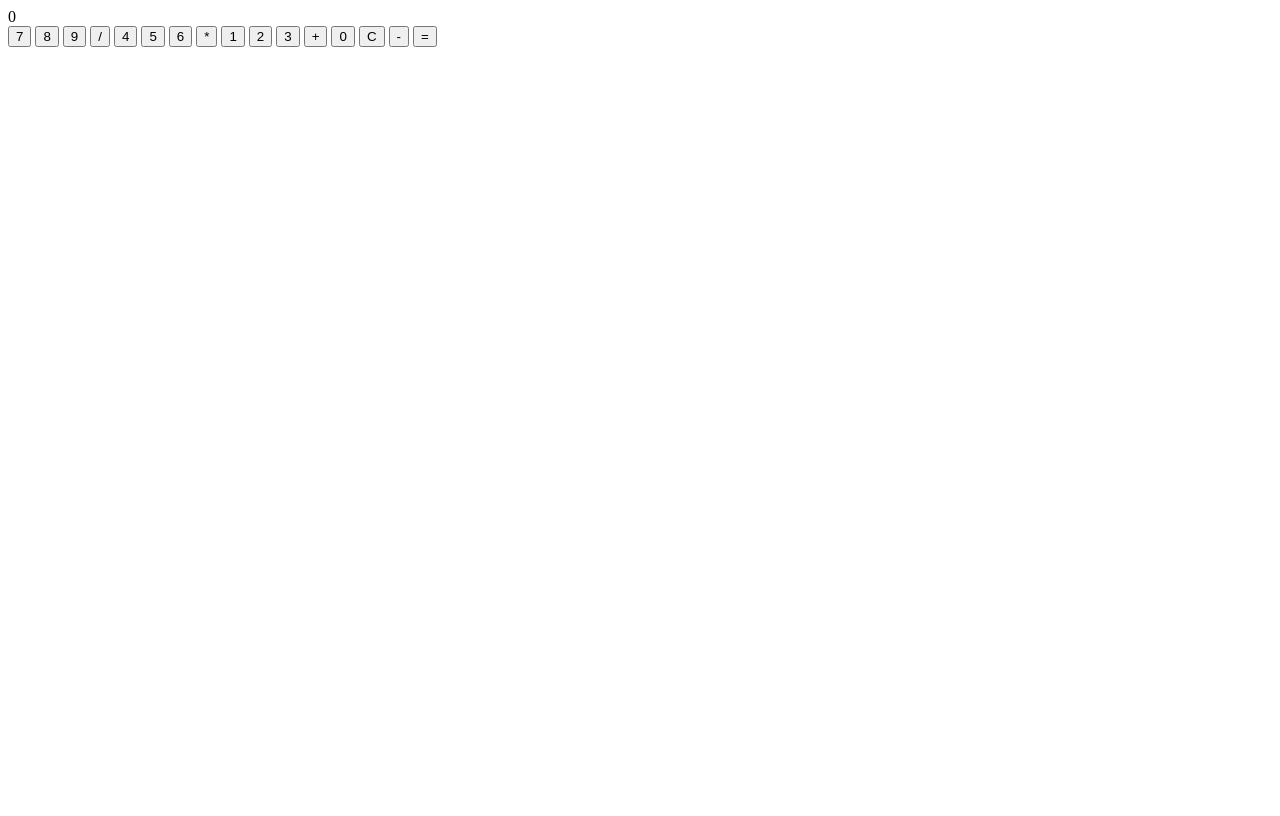
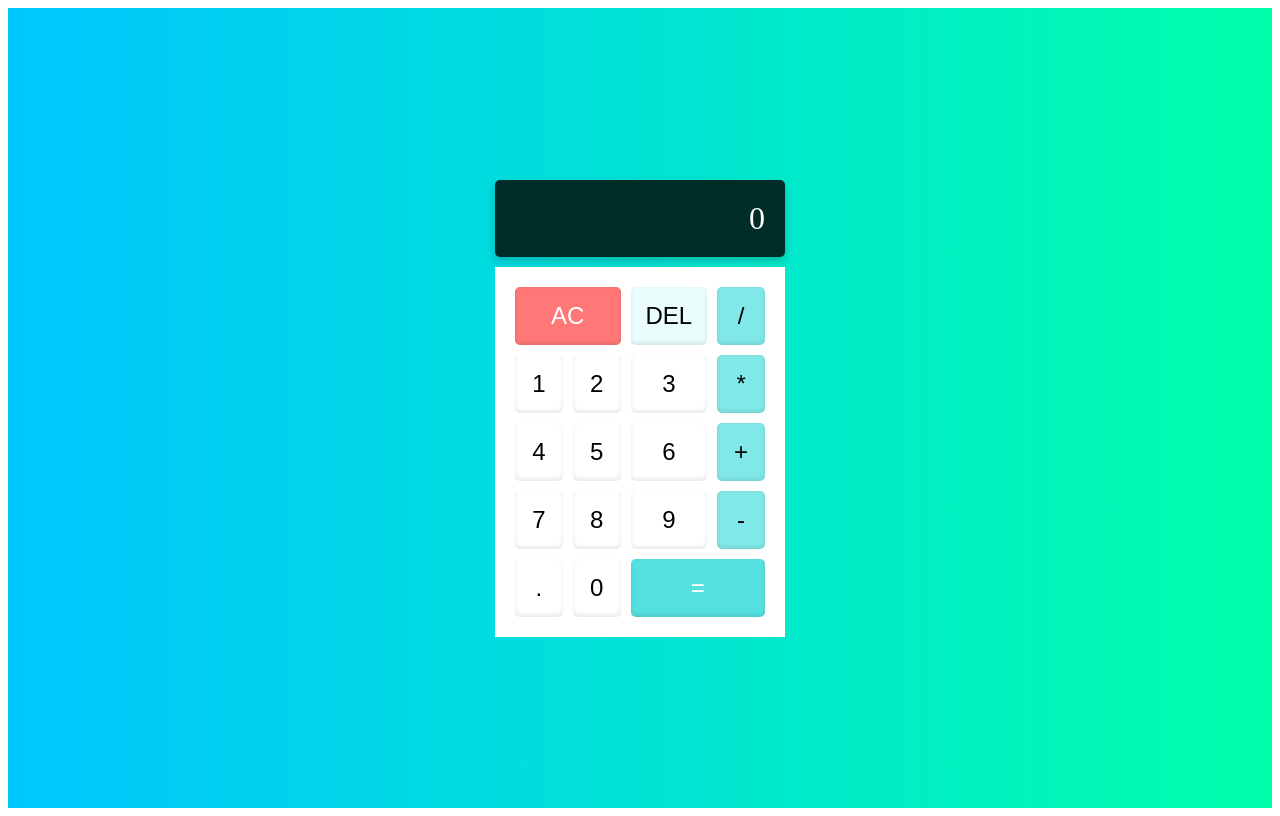
Before and after one commit to EdgarFull-Stack/final-work-calculator, a plain HTML site: page index.html in a window 1280 px wide. Drawn offline with nearby package versions, Linux system fonts and the light colour scheme; files that its build step writes are made by us from their sources.

Commit message:
HTML configure by provided layout, scss file code

```diff
--- a/index.html
+++ b/index.html
@@ -11,24 +11,23 @@
     <div class="calculator">
       <div class="display" id="display">0</div>
       <div class="buttons">
+        <button class="btn" id="clear">AC</button>
+        <button class="btn" id="delete">DEL</button>
+        <button class="btn operator">/</button>
+        <button class="btn number">1</button>
+        <button class="btn number">2</button>
+        <button class="btn number">3</button>
+        <button class="btn operator">*</button>
+        <button class="btn number">4</button>
+        <button class="btn number">5</button>
+        <button class="btn number">6</button>
+        <button class="btn operator">+</button>
         <button class="btn number">7</button>
         <button class="btn number">8</button>
         <button class="btn number">9</button>
-        <button class="btn operator">/</button>
-
-        <button class="btn number">4</button>
-        <button class="btn number">5</button>
-        <button class="btn number">6</button>
-        <button class="btn operator">*</button>
-
-        <button class="btn number">1</button>
-        <button class="btn number">2</button>
-        <button class="btn number">3</button>
-        <button class="btn operator">+</button>
-
+        <button class="btn operator">-</button>
+        <button class="btn number">.</button>
         <button class="btn number">0</button>
-        <button class="btn" id="clear">C</button>
-        <button class="btn operator">-</button>
         <button class="btn" id="equals">=</button>
       </div>
     </div>
--- a/style.scss
+++ b/style.scss
@@ -0,0 +1,84 @@
+$gradient-bg: linear-gradient(to right, #00c6ff, #00ffab);
+$display-bg: #002d27;
+$button-bg: #eafdfd;
+$button-text-color: #000;
+$operator-bg: #80e8e8;
+$special-bg: #f77;
+$display-text-color: #fff;
+$font-size-display: 2rem;
+$font-size-buttons: 1.5rem;
+$border-radius: 5px;
+$gap: 10px;
+
+.calculator {
+  display: flex;
+  flex-direction: column;
+  align-items: center;
+  justify-content: center;
+  background: $gradient-bg;
+  height: 100vh;
+  box-sizing: border-box;
+
+  .display {
+    background: $display-bg;
+    color: $display-text-color;
+    font-size: $font-size-display;
+    text-align: right;
+    padding: 20px;
+    width: 100%;
+    max-width: 250px;
+    border-radius: $border-radius;
+    margin-bottom: $gap;
+    box-shadow: 0 4px 8px rgba(0, 0, 0, 0.2);
+  }
+
+  .buttons {
+    display: grid;
+    grid-template-columns: repeat(4, 1fr);
+    gap: $gap;
+    width: 100%;
+    max-width: 250px;
+    background: white;
+    padding: 20px;
+    #clear {
+      grid-column: span 2;
+    }
+    #equals {
+      grid-column: span 2;
+    }
+    .btn {
+      background: $button-bg;
+      color: $button-text-color;
+      font-size: $font-size-buttons;
+      padding: 15px;
+      border: none;
+      border-radius: $border-radius;
+      cursor: pointer;
+      text-align: center;
+      box-shadow: inset 0 -2px 4px rgba(0, 0, 0, 0.1);
+      transition: all 0.1s ease;
+      &:hover {
+        transform: scale(1.05);
+        box-shadow: inset 0 -3px 6px rgba(0, 0, 0, 0.2);
+      }
+
+      &.number {
+        background: lighten($button-bg, 10%);
+      }
+
+      &.operator {
+        background: $operator-bg;
+      }
+
+      &#clear {
+        background: $special-bg;
+        color: #fff;
+      }
+
+      &#equals {
+        background: darken($operator-bg, 10%);
+        color: #fff;
+      }
+    }
+  }
+}
```
Also changed, not shown: style.css (added), 1 other file.
